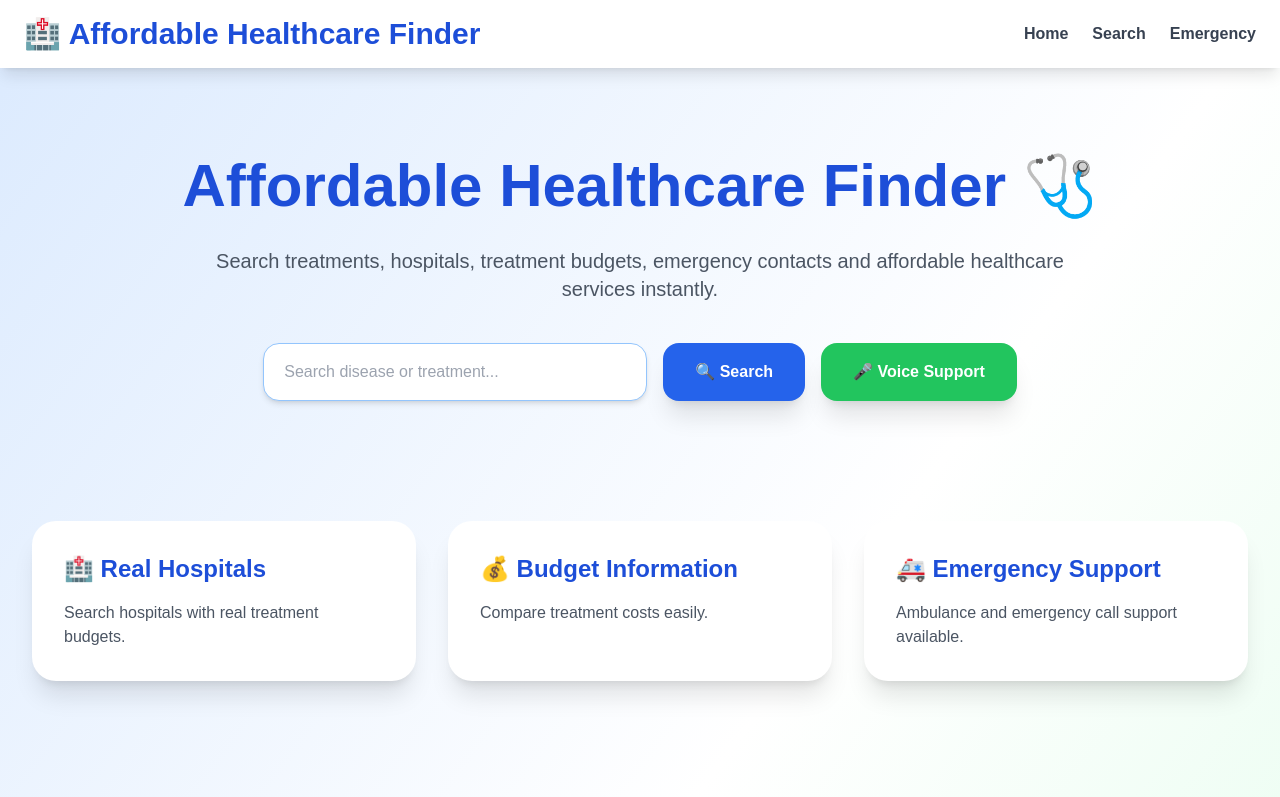
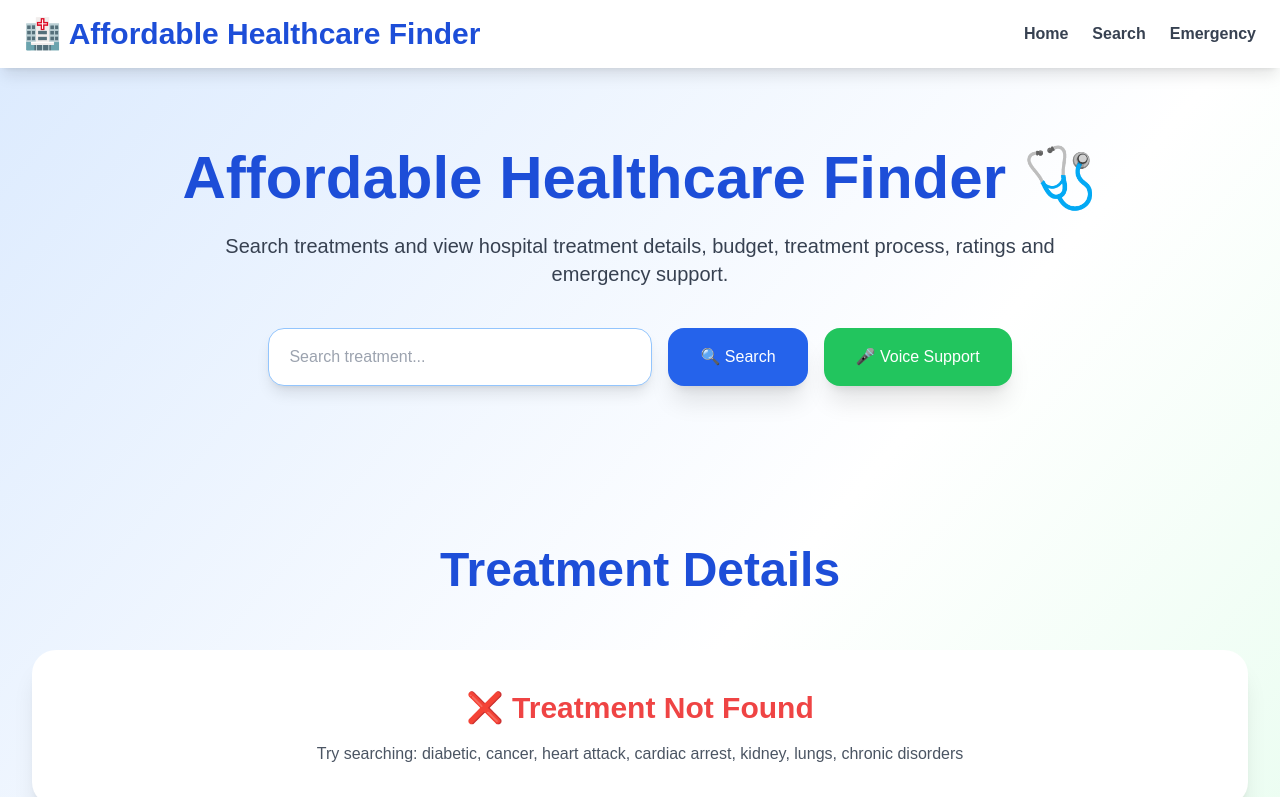
Before and after one commit to gsangeetha-yadav/Affordable_health_care_finder-backup-02, a plain HTML site: page index.html in a window 1280 px wide. Both pictures are taken after a click on the button "🔍 Search". Shown: the top 797 px of the page. Drawn offline with nearby package versions, Linux system fonts and the light colour scheme.

Commit message:
index.html

```diff
--- a/index.html
+++ b/index.html
@@ -3,8 +3,8 @@
 
 <head>
 
-  <meta charset="UTF-8">
-  <meta name="viewport" content="width=device-width, initial-scale=1.0">
+  <meta charset="UTF-8" />
+  <meta name="viewport" content="width=device-width, initial-scale=1.0"/>
 
   <title>Affordable Healthcare Finder</title>
 
@@ -14,12 +14,11 @@
 
     body{
       font-family: Arial, sans-serif;
-      scroll-behavior:smooth;
     }
 
     .card:hover{
-      transform: translateY(-6px);
-      transition:0.3s;
+      transform: translateY(-5px);
+      transition: 0.3s;
     }
 
   </style>
@@ -40,11 +39,9 @@
 
       <div class="hidden md:flex gap-6 font-semibold text-gray-700">
 
-        <a href="#home" class="hover:text-blue-600">Home</a>
-
-        <a href="#search" class="hover:text-blue-600">Search</a>
-
-        <a href="#emergency" class="hover:text-blue-600">Emergency</a>
+        <a href="#home">Home</a>
+        <a href="#search">Search</a>
+        <a href="#emergency">Emergency</a>
 
       </div>
 
@@ -56,16 +53,16 @@
 
   <section id="home" class="py-20 px-6 text-center">
 
-    <h1 class="text-6xl font-bold text-blue-700 leading-tight">
+    <h1 class="text-6xl font-bold text-blue-700">
 
       Affordable Healthcare Finder 🩺
 
     </h1>
 
-    <p class="mt-6 text-xl text-gray-600 max-w-4xl mx-auto">
+    <p class="mt-6 text-xl text-gray-700 max-w-4xl mx-auto">
 
-      Search treatments, hospitals, treatment budgets,
-      emergency contacts and affordable healthcare services instantly.
+      Search treatments and view hospital treatment details,
+      budget, treatment process, ratings and emergency support.
 
     </p>
 
@@ -74,12 +71,12 @@
       <input
         type="text"
         id="searchInput"
-        placeholder="Search disease or treatment..."
-        class="px-5 py-4 rounded-2xl border border-blue-300 w-96 shadow-md">
+        placeholder="Search treatment..."
+        class="px-5 py-4 rounded-2xl border border-blue-300 w-96 shadow-lg">
 
       <button
         onclick="searchTreatment()"
-        class="bg-blue-600 hover:bg-blue-700 text-white px-8 py-4 rounded-2xl shadow-xl font-semibold">
+        class="bg-blue-600 hover:bg-blue-700 text-white px-8 py-4 rounded-2xl shadow-xl">
 
         🔍 Search
 
@@ -87,7 +84,7 @@
 
       <button
         onclick="voiceSupport()"
-        class="bg-green-500 hover:bg-green-600 text-white px-8 py-4 rounded-2xl shadow-xl font-semibold">
+        class="bg-green-500 hover:bg-green-600 text-white px-8 py-4 rounded-2xl shadow-xl">
 
         🎤 Voice Support
 
@@ -97,65 +94,13 @@
 
   </section>
 
-  <!-- FEATURES -->
-
-  <section class="px-8 py-10">
-
-    <div class="grid md:grid-cols-3 gap-8">
-
-      <div class="bg-white p-8 rounded-3xl shadow-xl card">
-
-        <h3 class="text-2xl font-bold text-blue-700 mb-4">
-          🏥 Real Hospitals
-        </h3>
-
-        <p class="text-gray-600">
-
-          Search hospitals with real treatment budgets.
-
-        </p>
-
-      </div>
-
-      <div class="bg-white p-8 rounded-3xl shadow-xl card">
-
-        <h3 class="text-2xl font-bold text-blue-700 mb-4">
-          💰 Budget Information
-        </h3>
-
-        <p class="text-gray-600">
-
-          Compare treatment costs easily.
-
-        </p>
-
-      </div>
-
-      <div class="bg-white p-8 rounded-3xl shadow-xl card">
-
-        <h3 class="text-2xl font-bold text-blue-700 mb-4">
-          🚑 Emergency Support
-        </h3>
-
-        <p class="text-gray-600">
-
-          Ambulance and emergency call support available.
-
-        </p>
-
-      </div>
-
-    </div>
-
-  </section>
-
-  <!-- SEARCH RESULTS -->
+  <!-- RESULTS -->
 
   <section id="search" class="py-20 px-8">
 
     <h2 class="text-5xl font-bold text-center text-blue-700 mb-14">
 
-      🔍 Treatment Search Results
+      Treatment Details
 
     </h2>
 
@@ -178,9 +123,9 @@
 
       </h2>
 
-      <p class="mt-6 text-lg">
+      <p class="mt-5 text-lg">
 
-        Emergency ambulance and healthcare support available 24/7.
+        Emergency ambulance and healthcare support available.
 
       </p>
 
@@ -218,21 +163,11 @@
 
     </h2>
 
-    <p class="mt-4 text-blue-100">
+    <p class="mt-4">
 
-      Affordable healthcare for everyone 🌍
+      Healthcare support for everyone 🌍
 
     </p>
-
-    <div class="mt-6 flex justify-center gap-6 flex-wrap text-sm">
-
-      <p>📞 1800-000-111</p>
-
-      <p>✉ support@healthfinder.com</p>
-
-      <p>🌐 English | ಕನ್ನಡ | हिंदी</p>
-
-    </div>
 
   </footer>
 
@@ -242,37 +177,25 @@
 
     const hospitalData = {
 
-      fever: [
+      diabetic: [
 
         {
-          hospital: "Apollo Hospital",
-          treatment: "General Fever Treatment",
-          budget: "₹500 - ₹1500",
-          location: "Bangalore",
-          phone: "08026304050",
-          rating: "4.8"
-        },
 
-        {
-          hospital: "Manipal Hospital",
-          treatment: "Advanced Fever Diagnosis",
-          budget: "₹1500 - ₹3000",
-          location: "Bangalore",
-          phone: "08025024444",
-          rating: "4.7"
-        }
+          hospital: "Aaryadana Hospital",
 
-      ],
+          treatment: "Diabetes Management & Sugar Control",
 
-      diabetes: [
+          budget: "₹3000 - ₹8000",
 
-        {
-          hospital: "Fortis Hospital",
-          treatment: "Diabetes Management Package",
-          budget: "₹3000 - ₹8000",
-          location: "Bangalore",
-          phone: "08066214444",
-          rating: "4.9"
+          location: "Ballari",
+
+          rating: "4.7",
+
+          phone: "08392256789",
+
+          details:
+          "This treatment includes sugar testing, insulin monitoring, diet consultation, blood pressure checkup and regular diabetic management."
+
         }
 
       ],
@@ -280,25 +203,68 @@
       cancer: [
 
         {
-          hospital: "Kidwai Cancer Institute",
+
+          hospital: "BHCC Hospital Ballari",
+
           treatment: "Cancer Treatment & Chemotherapy",
+
           budget: "₹50000 - ₹200000",
-          location: "Bangalore",
-          phone: "08026094000",
-          rating: "4.8"
+
+          location: "Ballari",
+
+          rating: "4.8",
+
+          phone: "08392278901",
+
+          details:
+          "Treatment includes chemotherapy, radiation therapy, cancer diagnosis scans, specialist consultation and recovery monitoring."
+
         }
 
       ],
 
-      heart: [
+      "heart attack": [
 
         {
-          hospital: "Narayana Health",
-          treatment: "Heart Surgery",
+
+          hospital: "Hrudayalaya Hospital",
+
+          treatment: "Heart Attack Emergency Treatment",
+
+          budget: "₹100000 - ₹300000",
+
+          location: "Ballari",
+
+          rating: "4.9",
+
+          phone: "08392267890",
+
+          details:
+          "Treatment includes emergency ICU care, ECG scan, angioplasty, blood clot removal and heart monitoring."
+
+        }
+
+      ],
+
+      "cardiac arrest": [
+
+        {
+
+          hospital: "Hrudayalaya Hospital",
+
+          treatment: "Cardiac Arrest ICU Care",
+
           budget: "₹150000 - ₹400000",
-          location: "Bangalore",
-          phone: "08071222222",
-          rating: "4.9"
+
+          location: "Ballari",
+
+          rating: "4.9",
+
+          phone: "08392267890",
+
+          details:
+          "Treatment includes emergency CPR support, ventilator support, ICU monitoring and advanced cardiac care."
+
         }
 
       ],
@@ -306,12 +272,68 @@
       kidney: [
 
         {
-          hospital: "Aster CMI Hospital",
-          treatment: "Kidney Stone Treatment",
+
+          hospital: "Ballari Lifeline Hospital",
+
+          treatment: "Kidney Stone & Kidney Care Treatment",
+
           budget: "₹40000 - ₹100000",
-          location: "Bangalore",
-          phone: "08043420100",
-          rating: "4.7"
+
+          location: "Ballari",
+
+          rating: "4.6",
+
+          phone: "08392245678",
+
+          details:
+          "Treatment includes kidney scan, dialysis support, kidney stone removal and specialist consultation."
+
+        }
+
+      ],
+
+      lungs: [
+
+        {
+
+          hospital: "BKS Hospital Ballari",
+
+          treatment: "Lung Infection & Respiratory Care",
+
+          budget: "₹10000 - ₹50000",
+
+          location: "Ballari",
+
+          rating: "4.5",
+
+          phone: "08392234567",
+
+          details:
+          "Treatment includes oxygen support, lung scanning, respiratory therapy and infection treatment."
+
+        }
+
+      ],
+
+      "chronic disorders": [
+
+        {
+
+          hospital: "Aaryadana Hospital",
+
+          treatment: "Chronic Disease Management",
+
+          budget: "₹15000 - ₹70000",
+
+          location: "Ballari",
+
+          rating: "4.7",
+
+          phone: "08392256789",
+
+          details:
+          "Treatment includes long-term disease monitoring, medicine support, regular testing and specialist care."
+
         }
 
       ]
@@ -321,12 +343,13 @@
     function searchTreatment(){
 
       const input =
-        document.getElementById("searchInput")
-        .value
-        .toLowerCase();
+      document.getElementById("searchInput")
+      .value
+      .toLowerCase()
+      .trim();
 
       const results =
-        document.getElementById("results");
+      document.getElementById("results");
 
       results.innerHTML = "";
 
@@ -336,7 +359,7 @@
 
           results.innerHTML += `
 
-            <div class="bg-white rounded-3xl p-8 shadow-2xl card">
+            <div class="bg-white p-8 rounded-3xl shadow-2xl card">
 
               <div class="flex justify-between items-center">
 
@@ -346,7 +369,7 @@
 
                 </h3>
 
-                <span class="bg-yellow-100 text-yellow-700 px-3 py-1 rounded-full text-sm">
+                <span class="bg-yellow-100 text-yellow-700 px-3 py-1 rounded-full">
 
                   ⭐ ${item.rating}
 
@@ -356,52 +379,67 @@
 
               <p class="mt-4 text-gray-700">
 
-                🩺 Treatment:
+                🩺 <b>Treatment:</b>
                 ${item.treatment}
 
               </p>
 
               <p class="mt-3 text-gray-700">
 
-                📍 Location:
-                ${item.location}
+                💰 <b>Budget:</b>
+                ${item.budget}
 
               </p>
 
               <p class="mt-3 text-gray-700">
 
-                💰 Budget:
-                ${item.budget}
+                📍 <b>Location:</b>
+                ${item.location}
 
               </p>
 
-              <div class="mt-6 flex gap-3">
+              <p class="mt-3 text-gray-700 leading-7">
+
+                📄 <b>Treatment Details:</b><br>
+                ${item.details}
+
+              </p>
+
+              <div class="mt-6 grid grid-cols-2 gap-4">
 
                 <button
-                  onclick="bookAppointment()"
-                  class="bg-blue-600 hover:bg-blue-700 text-white w-full py-3 rounded-2xl">
+                  onclick="callHospital('${item.phone}')"
+                  class="bg-green-500 hover:bg-green-600 text-white py-3 rounded-2xl">
 
-                  Book Appointment
+                  📞 Call Hospital
 
                 </button>
 
                 <button
-                  onclick="callHospital('${item.phone}')"
-                  class="bg-green-500 hover:bg-green-600 text-white w-full py-3 rounded-2xl">
+                  onclick="openMap('${item.hospital}')"
+                  class="bg-purple-500 hover:bg-purple-600 text-white py-3 rounded-2xl">
 
-                  Call
+                  📍 Open Map
+
+                </button>
+
+                <button
+                  onclick="bookAppointment()"
+                  class="bg-blue-600 hover:bg-blue-700 text-white py-3 rounded-2xl">
+
+                  📅 Appointment
+
+                </button>
+
+                <button
+                  onclick="shareDetails('${item.hospital}','${item.treatment}')"
+                  class="bg-orange-500 hover:bg-orange-600 text-white py-3 rounded-2xl">
+
+                  📤 Share
 
                 </button>
 
               </div>
-
-              <button
-                onclick="openMap('${item.hospital}')"
-                class="mt-4 bg-purple-500 hover:bg-purple-600 text-white w-full py-3 rounded-2xl">
-
-                Open In Maps
-
-              </button>
 
             </div>
 
@@ -415,13 +453,26 @@
 
         results.innerHTML = `
 
-          <div class="bg-white rounded-3xl p-10 shadow-xl col-span-2 text-center">
+          <div class="bg-white p-10 rounded-3xl shadow-xl col-span-2 text-center">
 
             <h2 class="text-3xl font-bold text-red-500">
 
-              ❌ No Results Found
+              ❌ Treatment Not Found
 
             </h2>
+
+            <p class="mt-4 text-gray-600">
+
+              Try searching:
+              diabetic,
+              cancer,
+              heart attack,
+              cardiac arrest,
+              kidney,
+              lungs,
+              chronic disorders
+
+            </p>
 
           </div>
 
@@ -431,36 +482,35 @@
 
     }
 
-    function voiceSupport(){
+    function callHospital(number){
 
-      const speech =
-        new SpeechSynthesisUtterance(
+      window.location.href = "tel:" + number;
 
-          "Welcome to Affordable Healthcare Finder. " +
+    }
 
-          "Search diseases like cancer, diabetes, fever, kidney or heart " +
+    function openMap(hospital){
 
-          "to find hospitals, treatments and budgets."
+      const url =
+      "https://www.google.com/maps/search/" + hospital;
 
-        );
-
-      speech.lang = "en-US";
-
-      speech.rate = 1;
-
-      window.speechSynthesis.speak(speech);
+      window.open(url, "_blank");
 
     }
 
     function bookAppointment(){
 
-      alert("✅ Appointment Booked Successfully");
+      alert("✅ Appointment Booking Request Sent");
 
     }
 
-    function callHospital(number){
+    function shareDetails(hospital,treatment){
 
-      window.location.href = "tel:" + number;
+      const text =
+      hospital + " - " + treatment;
+
+      navigator.clipboard.writeText(text);
+
+      alert("✅ Hospital details copied");
 
     }
 
@@ -476,12 +526,24 @@
 
     }
 
-    function openMap(hospital){
+    function voiceSupport(){
 
-      const url =
-        "https://www.google.com/maps/search/" + hospital;
+      const speech =
+      new SpeechSynthesisUtterance(
 
-      window.open(url, "_blank");
+        "Welcome to Affordable Healthcare Finder. " +
+
+        "Search treatments like diabetic, cancer, heart attack, cardiac arrest, kidney, lungs and chronic disorders " +
+
+        "to view hospital details, treatment process and budgets."
+
+      );
+
+      speech.lang = "en-US";
+
+      speech.rate = 1;
+
+      window.speechSynthesis.speak(speech);
 
     }
 
```
